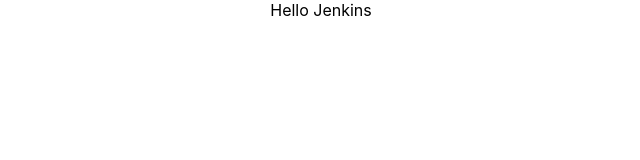
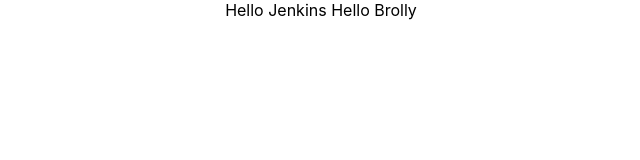
Before and after one commit to Brolly0204/react-cicd, a React (Create React App) app: page / in a window 1280 px wide. Shown: the top 160 px of the page, without its empty margins (319-959 px from the left). Built offline with nearby package versions, Linux system fonts and the light colour scheme.

Commit message:
feat App.js

```diff
--- a/src/App.js
+++ b/src/App.js
@@ -6,6 +6,7 @@
   return (
     <div className="App">
       Hello Jenkins
+      Hello Brolly
     </div>
   );
 }
```
